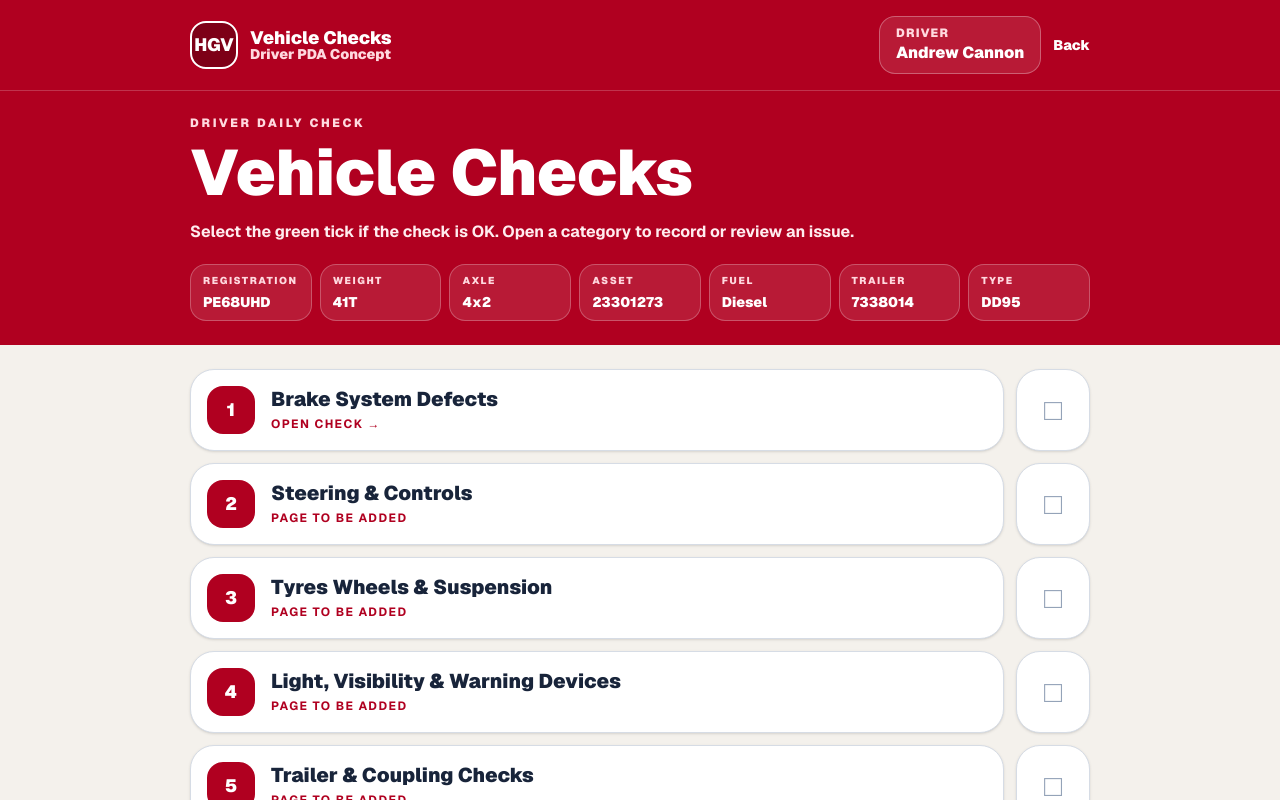
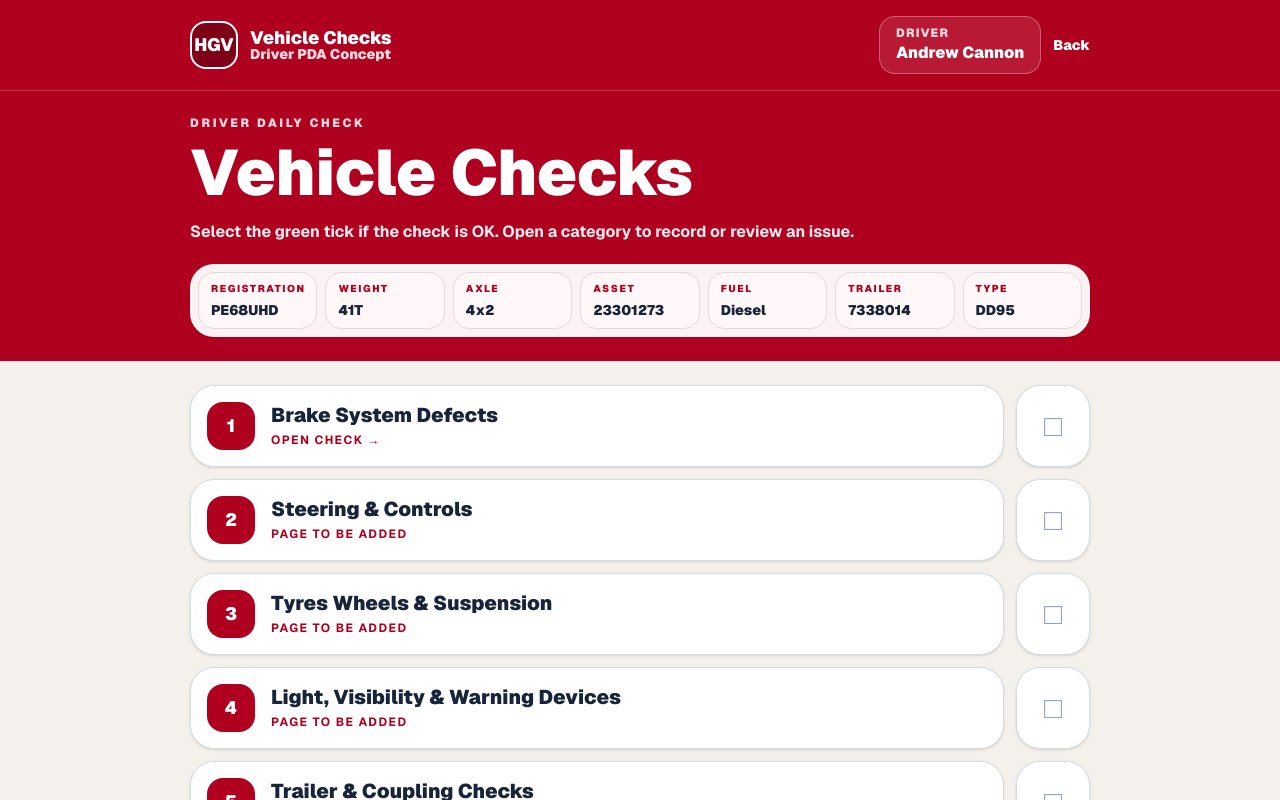
Before and after one commit to acannon76/rugby-league-supporter-web, a Next.js app: page /internal/vehicle-checks in a window 1280 px wide. Shown: the top 800 px of the page. Built offline with nearby package versions, Linux system fonts and the light colour scheme.

Commit message:
change to main page adding more boxes finishing on adding hidden page

```diff
--- a/src/app/internal/vehicle-checks/page.tsx
+++ b/src/app/internal/vehicle-checks/page.tsx
@@ -208,21 +208,25 @@ export default function VehicleChecksPage() {
             or review an issue.
           </p>
 
-          <div className="mt-5 grid grid-cols-2 gap-2 sm:grid-cols-4 lg:grid-cols-7">
+         <div className="mt-5 rounded-[24px] bg-white/95 p-2 shadow-sm">
+  <div className="grid grid-cols-2 gap-2 sm:grid-cols-4 lg:grid-cols-7">
     {vehicleDetails.map((detail) => (
       <div
         key={detail.label}
-                className="rounded-2xl border border-white/25 bg-white/10 px-3 py-2"
+        className="rounded-2xl border border-[#ead6dc] bg-[#fff7f8] px-3 py-2"
       >
-                <p className="text-[10px] font-black uppercase tracking-[0.16em] text-[#ffd9df]">
+        <p className="text-[10px] font-black uppercase tracking-[0.16em] text-[#b00020]">
           {detail.label}
         </p>
-                <p className="mt-1 text-sm font-black text-white">
+
+        <p className="mt-1 text-sm font-black text-[#18243a]">
           {detail.value}
         </p>
       </div>
     ))}
   </div>
+</div>
+
         </div>
       </section>
 
```
Lines whose indentation alone changed are shown as unchanged.
